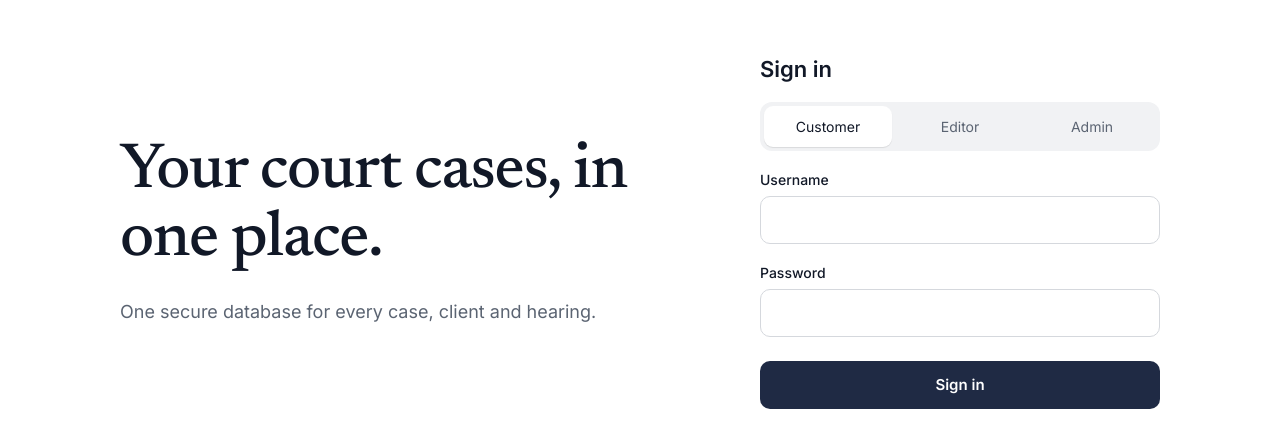
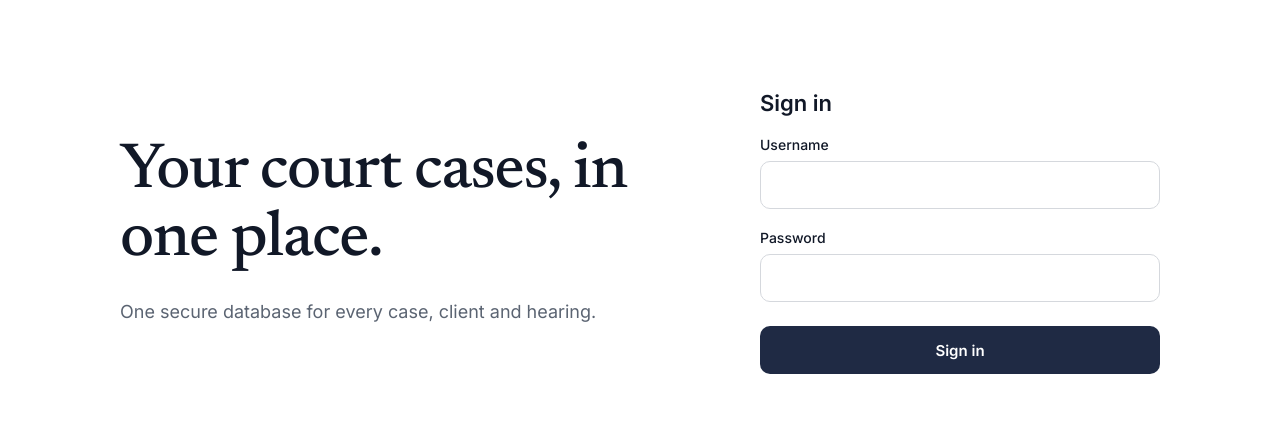
Before and after one commit to JosephNjuguna/law-firm-management-system, a website: page ui/login/login.html in a window 1280 px wide. Shown: the part 168-616 px from the top of the page. Drawn offline with Linux system fonts and the light colour scheme.

Commit message:
updated login page

```diff
--- a/ui/login/login.html
+++ b/ui/login/login.html
@@ -23,13 +23,6 @@
             <form class="form" id="login-form">
                 <h2>Sign in</h2>
 
-                <fieldset class="roles">
-                    <legend>Sign in as</legend>
-                    <label><input type="radio" name="role" value="customer" checked><span>Customer</span></label>
-                    <label><input type="radio" name="role" value="editor"><span>Editor</span></label>
-                    <label><input type="radio" name="role" value="admin"><span>Admin</span></label>
-                </fieldset>
-
                 <div class="field">
                     <label for="username">Username</label>
                     <input id="username" name="username" type="text" autocomplete="username" required>
--- a/ui/login/login.js
+++ b/ui/login/login.js
@@ -34,8 +34,6 @@ password.addEventListener("input", () => {
 
 document.getElementById("login-form").addEventListener("submit", function (e) {
     e.preventDefault();
-    let role = document.querySelector('input[name="role"]:checked');
-    console.log(username.value.trim(), password.value.trim(), role.value);
     login(username.value.trim(), password.value.trim());
 });
 
```
